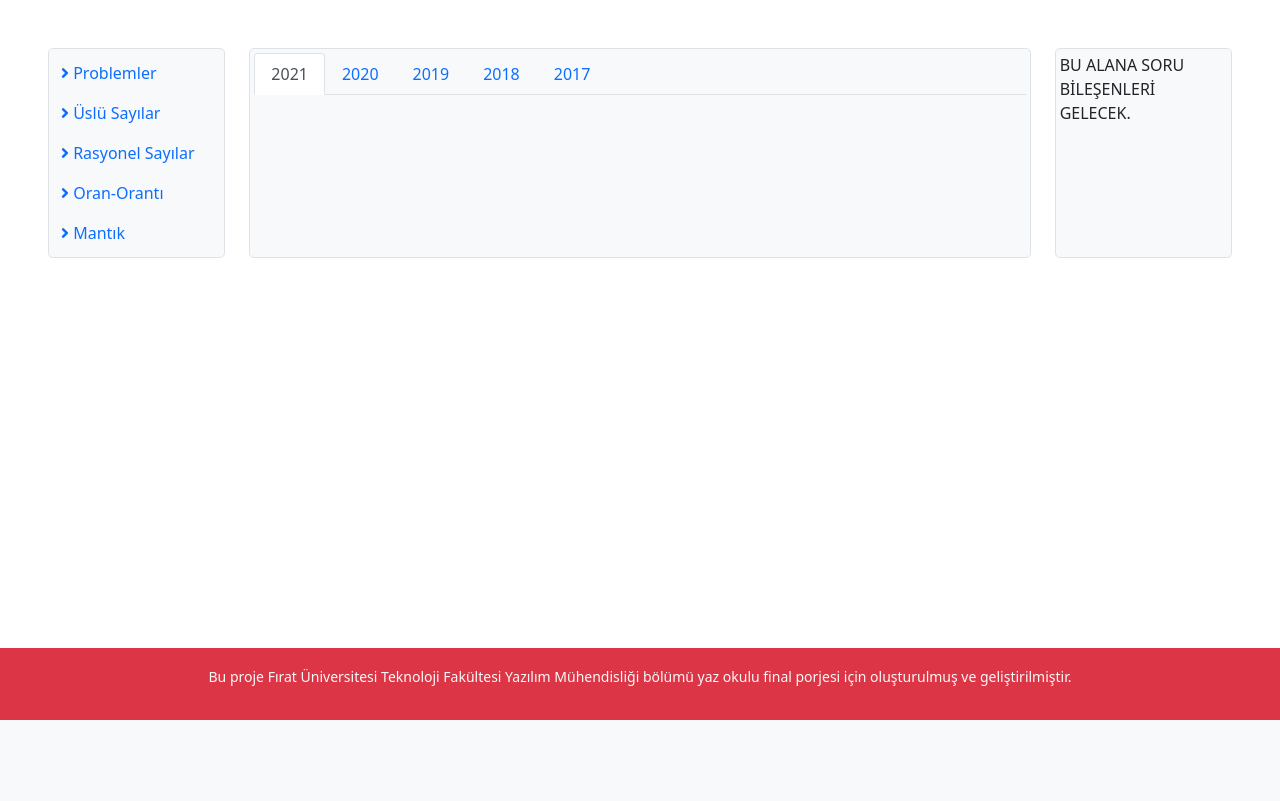
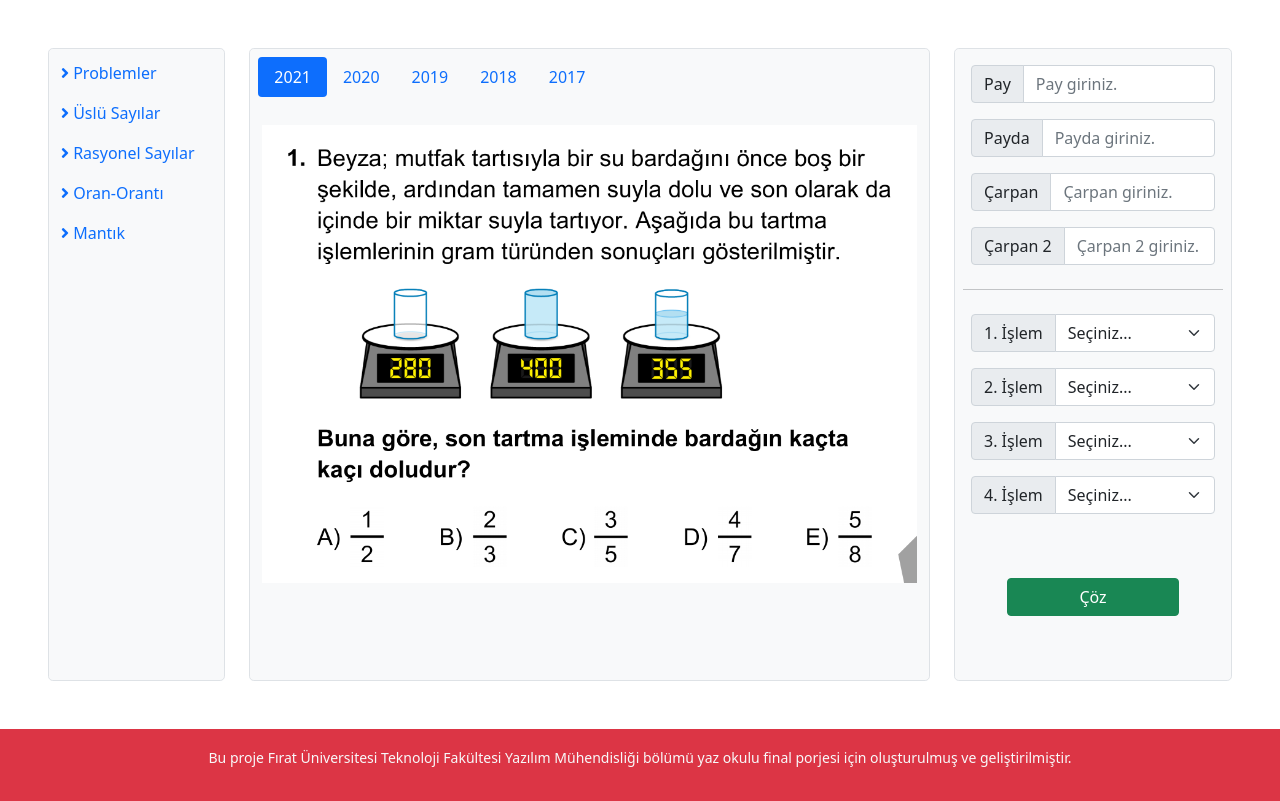
Before and after one commit to mucahitd/yazarcizer, a Django app: template templates/layout.html in a window 1280 px wide. Shown: the part 80-881 px from the top of the page. Before the commit the page ends 800 px from the top, so only its background shows below. Run offline with Django 3.2, Linux system fonts and the light colour scheme; the template is opened without the code that fills it, so the values that code supplies are empty.

Commit message:
PD-3: frontend updated.

```diff
--- a/templates/layout.html
+++ b/templates/layout.html
@@ -56,33 +56,108 @@
         </div>
         <div class="col">
             <div class="bg-light border rounded-3 p-1 h-100 sticky-top">
-                <ul class="nav nav-tabs">
-                    <li class="nav-item">
-                      <a class="nav-link active" aria-current="page" href="#">2021</a>
+                <ul class="nav nav-pills mb-3 p-1" id="pills-tab" role="tablist">
+                    <li class="nav-item" role="presentation">
+                      <button class="nav-link active" id="pills-2021-tab" data-bs-toggle="pill" data-bs-target="#pills-2021" type="button" role="tab" aria-controls="pills-2021" aria-selected="true">2021</button>
                     </li>
-                    <li class="nav-item">
-                      <a class="nav-link" href="#">2020</a>
+                    <li class="nav-item" role="presentation">
+                      <button class="nav-link" id="pills-2020-tab" data-bs-toggle="pill" data-bs-target="#pills-2020" type="button" role="tab" aria-controls="pills-2020" aria-selected="false">2020</button>
                     </li>
-                    <li class="nav-item">
-                      <a class="nav-link" href="#">2019</a>
+                    <li class="nav-item" role="presentation">
+                        <button class="nav-link" id="pills-2019-tab" data-bs-toggle="pill" data-bs-target="#pills-2019" type="button" role="tab" aria-controls="pills-2019" aria-selected="false">2019</button>
+                      </li>
+                    <li class="nav-item" role="presentation">
+                      <button class="nav-link" id="pills-2018-tab" data-bs-toggle="pill" data-bs-target="#pills-2018" type="button" role="tab" aria-controls="pills-2018" aria-selected="false">2018</button>
                     </li>
-                    <li class="nav-item">
-                        <a class="nav-link" href="#">2018</a>
-                      </li>
-                      <li class="nav-item">
-                        <a class="nav-link" href="#">2017</a>
+                    <li class="nav-item" role="presentation">
+                        <button class="nav-link" id="pills-2017-tab" data-bs-toggle="pill" data-bs-target="#pills-2017" type="button" role="tab" aria-controls="pills-2017" aria-selected="false">2017</button>
                       </li>
                   </ul>
+                  <div class="tab-content p-2" id="pills-tabContent">
+                    <div class="tab-pane fade show active" id="pills-2021" role="tabpanel" aria-labelledby="pills-2021-tab">
+                        <img src="../media/questions/test-question.png" class="img-fluid" alt="...">
+                    </div>
+                    <div class="tab-pane fade" id="pills-2020" role="tabpanel" aria-labelledby="pills-2020-tab"><p>Bu alana 2020 soruları gelecek.</p></div>
+                    <div class="tab-pane fade" id="pills-2019" role="tabpanel" aria-labelledby="pills-2018-tab"><p>Bu alana 2019 soruları gelecek.</p></div>
+                    <div class="tab-pane fade" id="pills-2018" role="tabpanel" aria-labelledby="pills-2018-tab"><p>Bu alana 2018 soruları gelecek.</p></div>
+                    <div class="tab-pane fade" id="pills-2017" role="tabpanel" aria-labelledby="pills-2017-tab"><p>Bu alana 2017 soruları gelecek.</p></div>
+                  </div>
             </div>
         </div>
-        <div class="col-2">
-            <div class="bg-light border rounded-3 p-1 h-100 sticky-top">
-                BU ALANA SORU BİLEŞENLERİ GELECEK.
+        <div class="col-3">
+            <div class="bg-light border rounded-3 p-2 h-100 sticky-top">
+                <div class="p-2">
+                    <div class="input-group mb-3">
+                        <span class="input-group-text" id="basic-addon1">Pay</span>
+                        <input type="text" class="form-control" placeholder="Pay giriniz." aria-describedby="basic-addon1">
+                      </div>
+
+                      <div class="input-group mb-3">
+                        <span class="input-group-text" id="basic-addon1">Payda</span>
+                        <input type="text" class="form-control" placeholder="Payda giriniz." aria-describedby="basic-addon1">
+                      </div>
+
+                      <div class="input-group mb-3">
+                        <span class="input-group-text" id="basic-addon1">Çarpan</span>
+                        <input type="text" class="form-control" placeholder="Çarpan giriniz." aria-describedby="basic-addon1">
+                      </div>
+
+                      <div class="input-group">
+                        <span class="input-group-text" id="basic-addon1">Çarpan 2</span>
+                        <input type="text" class="form-control" placeholder="Çarpan 2 giriniz." giriniz." aria-describedby="basic-addon1">
+                      </div>
+                </div>
+                <hr>
+                <div class="p-2">
+                      <div class="input-group mb-3">
+                        <label class="input-group-text" for="inputGroupSelect01">1. İşlem</label>
+                        <select class="form-select" id="inputGroupSelect01">
+                          <option selected>Seçiniz...</option>
+                          <option value="1">Toplama</option>
+                          <option value="2">Çıkarma</option>
+                          <option value="3">Çarpma</option>
+                          <option value="3">Bölme</option>
+                        </select>
+                      </div>
+                      <div class="input-group mb-3">
+                        <label class="input-group-text" for="inputGroupSelect01">2. İşlem</label>
+                        <select class="form-select" id="inputGroupSelect01">
+                          <option selected>Seçiniz...</option>
+                          <option value="1">Toplama</option>
+                          <option value="2">Çıkarma</option>
+                          <option value="3">Çarpma</option>
+                          <option value="3">Bölme</option>
+                        </select>
+                      </div>
+                      <div class="input-group mb-3">
+                        <label class="input-group-text" for="inputGroupSelect01">3. İşlem</label>
+                        <select class="form-select" id="inputGroupSelect01">
+                          <option selected>Seçiniz...</option>
+                          <option value="1">Toplama</option>
+                          <option value="2">Çıkarma</option>
+                          <option value="3">Çarpma</option>
+                          <option value="3">Bölme</option>
+                        </select>
+                      </div>
+                      <div class="input-group mb-3">
+                        <label class="input-group-text" for="inputGroupSelect01">4. İşlem</label>
+                        <select class="form-select" id="inputGroupSelect01">
+                          <option selected>Seçiniz...</option>
+                          <option value="1">Toplama</option>
+                          <option value="2">Çıkarma</option>
+                          <option value="3">Çarpma</option>
+                          <option value="3">Bölme</option>
+                        </select>
+                      </div>
+                      <div class="row p-5 align-items-end">
+                        <button class="btn btn-success">Çöz</button>
+                      </div>
+                </div>
             </div>
         </div>
     </div>
    </section>
-   <footer class="bg-danger fixed-bottom">
+   <footer class="bg-danger">
     <div class="row">
         <div class="col p-3">
             <p class="text-light text-center"><small>Bu proje Fırat Üniversitesi Teknoloji Fakültesi Yazılım Mühendisliği bölümü yaz okulu final porjesi için oluşturulmuş ve geliştirilmiştir.</small></p>
```
Also changed, not shown: db.sqlite3, media/questions/test-question.png (added).
